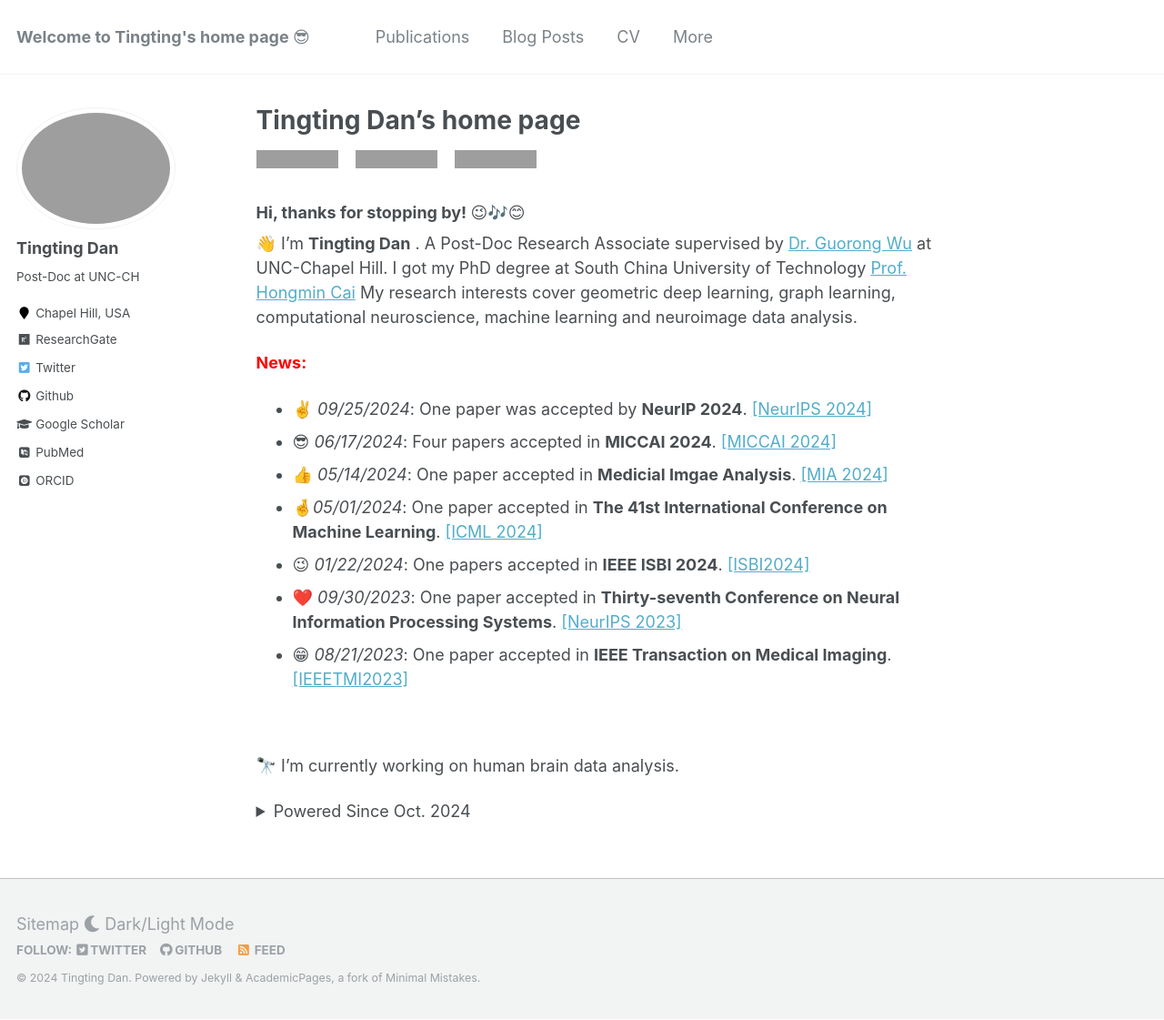
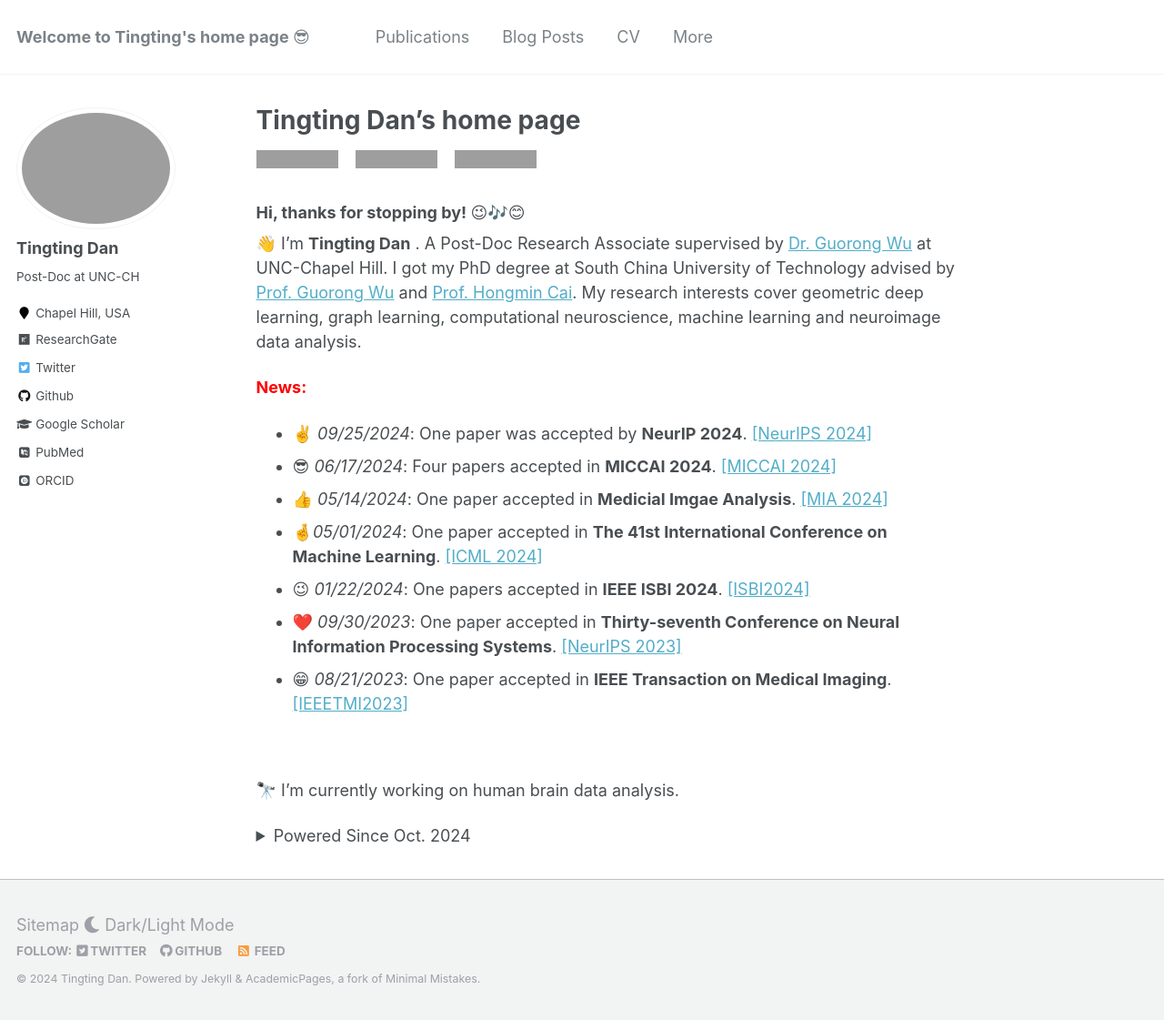
Before and after one commit to Dandy5721/dandy.github.io, a Jekyll site: the page built from _pages/about.md, in a window 1280 px wide and 1121 px high. Shown: the whole window at 91% size. Built offline with Jekyll 4.4.1, drawn with Linux system fonts in a browser that asks for light colours; some web fonts are replaced; comment, search, counter and statistics services are not loaded; grey boxes are pictures that could not be loaded.

Commit message:
Update about.md

```diff
--- a/_pages/about.md
+++ b/_pages/about.md
@@ -14,7 +14,7 @@ redirect_from:
 
 ### Hi, thanks for stopping by! 😉🎶😊
 
-👋 I'm **Tingting Dan** . A Post-Doc Research Associate supervised by [Dr. Guorong Wu](https://www.acmlab.org/team) at UNC-Chapel Hill. I got my PhD degree at South China University of Technology [Prof. Hongmin Cai](https://scholar.google.com.hk/citations?user=B2BWq_EAAAAJ&hl=zh-CN) My research interests cover geometric deep learning, graph learning, computational neuroscience, machine learning and neuroimage data analysis.
+👋 I'm **Tingting Dan** . A Post-Doc Research Associate supervised by [Dr. Guorong Wu](https://www.acmlab.org/team) at UNC-Chapel Hill. I got my PhD degree at South China University of Technology advised by [Prof. Guorong Wu](https://scholar.google.com/citations?user=XVsMB2kAAAAJ&hl=en) and [Prof. Hongmin Cai](https://scholar.google.com.hk/citations?user=B2BWq_EAAAAJ&hl=zh-CN). My research interests cover geometric deep learning, graph learning, computational neuroscience, machine learning and neuroimage data analysis.
 
 <span style="color:red">**News:**</span>
  - ✌️ _09/25/2024_: One paper was accepted by **NeurIP 2024**. [[NeurIPS 2024]](https://www.researchgate.net/publication/384365261_NeuroPath_A_Neural_Pathway_Transformer_for_Joining_the_Dots_of_Human_Connectomes)
```
